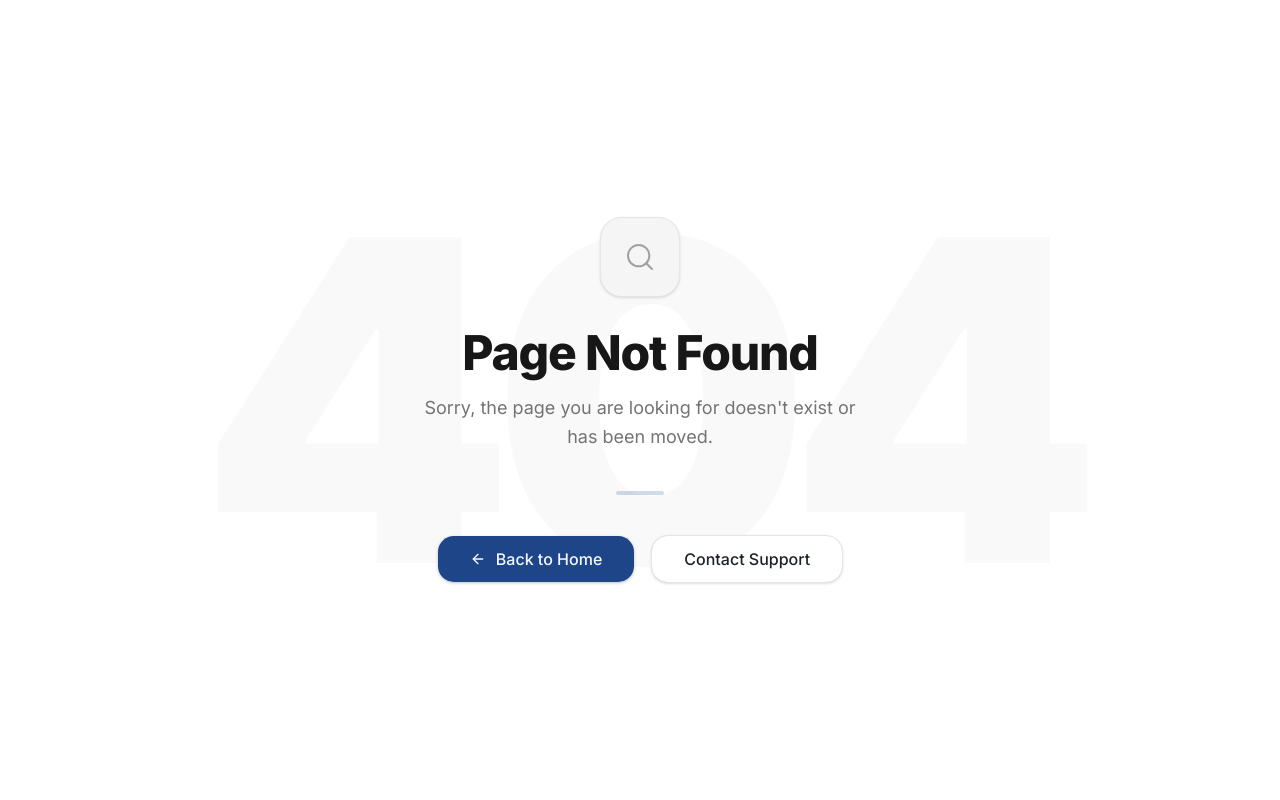
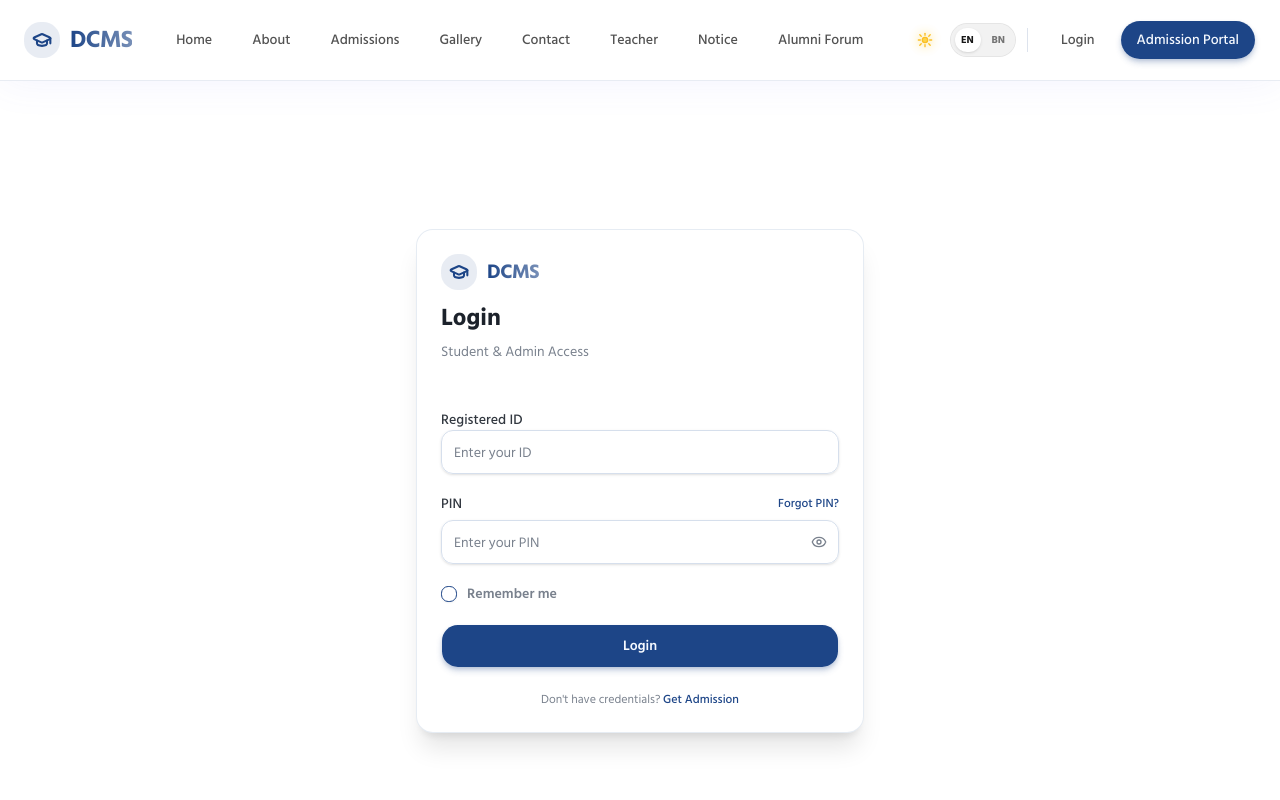
Before and after one commit to naims6/dcms-frontend, a Next.js app: page /en/login in a window 1280 px wide. Before the commit this address had no page. Shown: the top 800 px of the page. Built offline with nearby package versions, Linux system fonts and the light colour scheme; no server answers.

Commit message:
feat: implement Login page with form validation, localization, and navigation updates

```diff
--- a/messages/bn/common.json
+++ b/messages/bn/common.json
@@ -13,7 +13,24 @@
     "dark": "গাঢ়",
     "system": "সিস্টেম",
     "login": "লগইন",
-    "register": "নিবন্ধন"
+    "admissionPortal": "ভর্তি পোর্টাল"
+  },
+  "Login": {
+    "title": "লগইন",
+    "subtitle": "শিক্ষার্থী এবং প্রশাসক প্রবেশাধিকার",
+    "registeredId": "নিবন্ধিত আইডি",
+    "registeredIdPlaceholder": "আপনার আইডি প্রবেশ করুন",
+    "pin": "পিন",
+    "pinPlaceholder": "আপনার পিন প্রবেশ করুন",
+    "forgotPin": "পিন ভুলে গেছেন?",
+    "showPin": "পিন দেখান",
+    "hidePin": "পিন লুকান",
+    "rememberMe": "আমাকে মনে রাখুন",
+    "loginButton": "লগইন করুন",
+    "loggingIn": "লগইন হচ্ছে...",
+    "admissionNote": "কোন শংসাপত্র নেই?",
+    "admissionLink": "ভর্তি নিন",
+    "error": "একটি ত্রুটি ঘটেছে। আবার চেষ্টা করুন।"
   },
   "NotFound": {
     "title": "পৃষ্ঠা পাওয়া যায়নি",
--- a/messages/en/common.json
+++ b/messages/en/common.json
@@ -13,7 +13,24 @@
     "dark": "Dark",
     "system": "System",
     "login": "Login",
-    "register": "Register"
+    "admissionPortal": "Admission Portal"
+  },
+  "Login": {
+    "title": "Login",
+    "subtitle": "Student & Admin Access",
+    "registeredId": "Registered ID",
+    "registeredIdPlaceholder": "Enter your ID",
+    "pin": "PIN",
+    "pinPlaceholder": "Enter your PIN",
+    "forgotPin": "Forgot PIN?",
+    "showPin": "Show PIN",
+    "hidePin": "Hide PIN",
+    "rememberMe": "Remember me",
+    "loginButton": "Login",
+    "loggingIn": "Logging in...",
+    "admissionNote": "Don't have credentials?",
+    "admissionLink": "Get Admission",
+    "error": "An error occurred. Please try again."
   },
   "NotFound": {
     "title": "Page Not Found",
--- a/package.json
+++ b/package.json
@@ -9,7 +9,7 @@
     "lint": "eslint"
   },
   "dependencies": {
-    "@hookform/resolvers": "^5.2.2",
+    "@hookform/resolvers": "5.2.2",
     "@radix-ui/react-checkbox": "^1.3.3",
     "@radix-ui/react-label": "^2.1.8",
     "@radix-ui/react-select": "^2.2.6",
--- /dev/null
+++ b/src/app/[locale]/login/page.tsx
@@ -0,0 +1,17 @@
+import { ReactNode } from "react";
+import { LoginForm } from "@/components/pages/login";
+
+export const metadata = {
+  title: "Login",
+  description: "Login to your account",
+};
+
+export default function LoginPage(): ReactNode {
+  return (
+    <div className="w-full min-h-screen flex items-center justify-center px-4 py-12 sm:px-6 lg:px-8">
+      <div className="w-full max-w-md">
+        <LoginForm />
+      </div>
+    </div>
+  );
+}
--- /dev/null
+++ b/src/components/pages/login/index.ts
@@ -0,0 +1 @@
+export { LoginForm } from "./login-form";
--- /dev/null
+++ b/src/components/pages/login/login-form.tsx
@@ -0,0 +1,207 @@
+"use client";
+
+import { useState } from "react";
+import { useForm, useWatch } from "react-hook-form";
+import { zodResolver } from "@hookform/resolvers/zod";
+import { Eye, EyeOff, GraduationCap, Loader2 } from "lucide-react";
+import { useTranslations } from "next-intl";
+
+import { Button } from "@/components/ui/button";
+import { Input } from "@/components/ui/input";
+import { Label } from "@/components/ui/label";
+import { Checkbox } from "@/components/ui/checkbox";
+import {
+  Card,
+  CardContent,
+  CardDescription,
+  CardHeader,
+  CardTitle,
+} from "@/components/ui/card";
+import { cn } from "@/lib/utils";
+import { LoginFormValues, loginSchema } from "@/schemas/login";
+import Link from "next/link";
+
+export function LoginForm() {
+  const t = useTranslations("Login");
+  const [showPin, setShowPin] = useState(false);
+  const [isSubmitting, setIsSubmitting] = useState(false);
+
+  const {
+    register,
+    handleSubmit,
+    formState: { errors },
+    setValue,
+    control,
+  } = useForm<LoginFormValues>({
+    // eslint-disable-next-line @typescript-eslint/no-explicit-any
+    resolver: zodResolver(loginSchema as any),
+    defaultValues: { rememberMe: false },
+  });
+
+  const rememberMe = useWatch({
+    control,
+    name: "rememberMe",
+  });
+
+  const onSubmit = async (data: LoginFormValues) => {
+    setIsSubmitting(true);
+    // TODO: connect to backend
+    console.log(data);
+    await new Promise((r) => setTimeout(r, 1500));
+    setIsSubmitting(false);
+  };
+
+  return (
+    <Card className="w-full shadow-xl border-border/60 bg-card animate-in fade-in-0 slide-in-from-bottom-4 duration-500">
+      <CardHeader className="space-y-1 pb-6">
+        <div className="flex items-center gap-2.5 mb-2">
+          <div className="flex h-9 w-9 items-center justify-center rounded-xl bg-primary/10 text-primary">
+            <GraduationCap className="h-5 w-5" strokeWidth={2.5} />
+          </div>
+          <span className="font-extrabold text-xl tracking-tight bg-clip-text text-transparent bg-linear-to-r from-primary to-primary/60">
+            DCMS
+          </span>
+        </div>
+        <CardTitle className="text-2xl font-bold text-foreground">
+          {t("title")}
+        </CardTitle>
+        <CardDescription className="text-muted-foreground text-sm">
+          {t("subtitle")}
+        </CardDescription>
+      </CardHeader>
+
+      <CardContent>
+        <form
+          onSubmit={handleSubmit(onSubmit)}
+          noValidate
+          className="space-y-5"
+        >
+          {/* Registered ID */}
+          <div className="space-y-1.5">
+            <Label htmlFor="registeredId" className="text-sm font-medium">
+              {t("registeredId")}
+            </Label>
+            <Input
+              id="registeredId"
+              type="text"
+              placeholder={t("registeredIdPlaceholder")}
+              autoComplete="username"
+              aria-describedby={errors.registeredId ? "id-error" : undefined}
+              className={cn(
+                "h-11 transition-all duration-200",
+                errors.registeredId &&
+                  "border-destructive focus-visible:ring-destructive/30",
+              )}
+              {...register("registeredId")}
+            />
+            {errors.registeredId && (
+              <p
+                id="id-error"
+                role="alert"
+                className="text-xs text-destructive mt-1"
+              >
+                {errors.registeredId.message}
+              </p>
+            )}
+          </div>
+
+          {/* PIN */}
+          <div className="space-y-1.5">
+            <div className="flex items-center justify-between">
+              <Label htmlFor="pin" className="text-sm font-medium">
+                {t("pin")}
+              </Label>
+              <button
+                type="button"
+                className="text-xs text-primary hover:text-primary/80 transition-colors font-medium"
+                onClick={() => {
+                  /* TODO: forgot pin flow */
+                }}
+              >
+                {t("forgotPin")}
+              </button>
+            </div>
+            <div className="relative">
+              <Input
+                id="pin"
+                type={showPin ? "text" : "password"}
+                placeholder={t("pinPlaceholder")}
+                autoComplete="current-password"
+                aria-describedby={errors.pin ? "pin-error" : undefined}
+                className={cn(
+                  "h-11 pr-11 transition-all duration-200",
+                  errors.pin &&
+                    "border-destructive focus-visible:ring-destructive/30",
+                )}
+                {...register("pin")}
+              />
+              <button
+                type="button"
+                aria-label={showPin ? t("hidePin") : t("showPin")}
+                onClick={() => setShowPin((v) => !v)}
+                className="absolute right-3 top-1/2 -translate-y-1/2 text-muted-foreground hover:text-foreground transition-colors"
+              >
+                {showPin ? (
+                  <EyeOff className="h-4 w-4" />
+                ) : (
+                  <Eye className="h-4 w-4" />
+                )}
+              </button>
+            </div>
+            {errors.pin && (
+              <p
+                id="pin-error"
+                role="alert"
+                className="text-xs text-destructive mt-1"
+              >
+                {errors.pin.message}
+              </p>
+            )}
+          </div>
+
+          {/* Remember Me */}
+          <div className="flex items-center gap-2.5">
+            <Checkbox
+              id="rememberMe"
+              checked={!!rememberMe}
+              onCheckedChange={(checked) => setValue("rememberMe", !!checked)}
+              aria-label={t("rememberMe")}
+            />
+            <Label
+              htmlFor="rememberMe"
+              className="text-sm text-muted-foreground cursor-pointer select-none"
+            >
+              {t("rememberMe")}
+            </Label>
+          </div>
+
+          {/* Submit */}
+          <Button
+            type="submit"
+            disabled={isSubmitting}
+            className="w-full h-11 font-semibold shadow-md shadow-primary/20 transition-all hover:-translate-y-0.5 active:translate-y-0 rounded-xl"
+          >
+            {isSubmitting ? (
+              <>
+                <Loader2 className="mr-2 h-4 w-4 animate-spin" />
+                {t("loggingIn")}
+              </>
+            ) : (
+              t("loginButton")
+            )}
+          </Button>
+
+          <p className="text-center text-xs text-muted-foreground pt-1">
+            {t("admissionNote")}{" "}
+            <Link
+              href="/admissions"
+              className="text-primary hover:text-primary/80 font-medium transition-colors"
+            >
+              {t("admissionLink")}
+            </Link>
+          </p>
+        </form>
+      </CardContent>
+    </Card>
+  );
+}
--- a/src/components/shared/MobileMenu.tsx
+++ b/src/components/shared/MobileMenu.tsx
@@ -96,8 +96,8 @@ export function MobileMenu() {
                 className="w-full justify-center h-12 rounded-xl text-base font-medium bg-primary hover:bg-primary/90 text-primary-foreground shadow-lg shadow-primary/20"
                 asChild
               >
-                <Link href="/register" onClick={() => setOpen(false)}>
-                  {t("register")}
+                <Link href="/admissions" onClick={() => setOpen(false)}>
+                  {t("admissionPortal")}
                 </Link>
               </Button>
             </div>
--- a/src/components/shared/Navbar.tsx
+++ b/src/components/shared/Navbar.tsx
@@ -69,7 +69,7 @@ const Navbar = () => {
                 className="font-medium bg-primary hover:bg-primary/90 text-primary-foreground shadow-md shadow-primary/20 transition-all hover:-translate-y-0.5 rounded-full"
                 asChild
               >
-                <Link href="/register">{t("register")}</Link>
+                <Link href="/admissions">{t("admissionPortal")}</Link>
               </Button>
             </div>
           </div>
--- a/src/schemas/admissions.ts
+++ b/src/schemas/admissions.ts
@@ -1,4 +1,4 @@
-import { z } from "zod/v4";
+import { z } from "zod";
 import type { Resolver } from "react-hook-form";
 
 const PHONE_REGEX = /^[0-9+\-\s()]+$/;
--- /dev/null
+++ b/src/schemas/login.ts
@@ -0,0 +1,16 @@
+import z from "zod";
+
+export const loginSchema = z.object({
+  registeredId: z
+    .string()
+    .min(1, "Registered ID is required")
+    .min(3, "Registered ID must be at least 3 characters"),
+  pin: z
+    .string()
+    .min(1, "PIN is required")
+    .min(4, "PIN must be at least 4 digits")
+    .regex(/^\d+$/, "PIN must contain only numbers"),
+  rememberMe: z.boolean().optional(),
+});
+
+export type LoginFormValues = z.infer<typeof loginSchema>;
```
Also changed, not shown: 1 other file (tests, documents, lock files or other folders).
